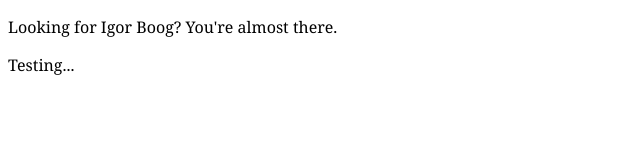
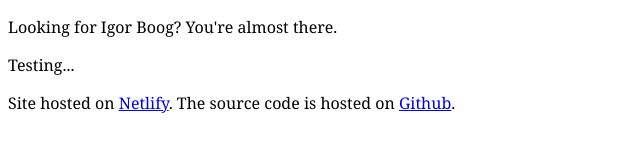
Before and after one commit to igorboog/igorboog.nl, a plain HTML site: page index.html in a window 1280 px wide. Shown: the whole page, without its empty margins (0-640 px from the left). Drawn offline with Linux system fonts and the light colour scheme.

Commit message:
Add files via upload

```diff
--- a/index.html
+++ b/index.html
@@ -7,6 +7,10 @@
 <div style="font: 1em georgia;">
 <p>Looking for Igor Boog? You're almost there.</p>
 <p>Testing...</p>
+
+<p>
+Site hosted on <a href="https://netlify.com">Netlify</a>. The source code is hosted on <a href="https://github.com">Github</a>.
+</p>
 </div>
 </body>
 </html>
```
